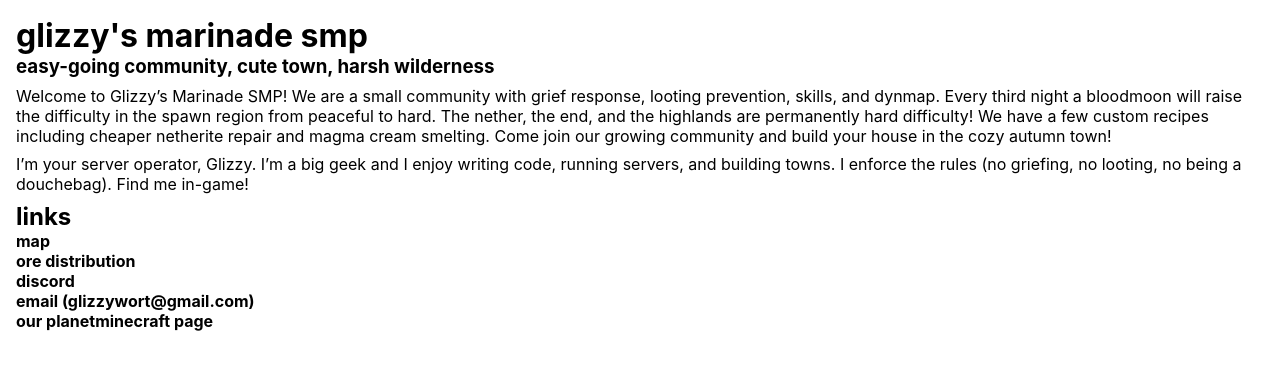
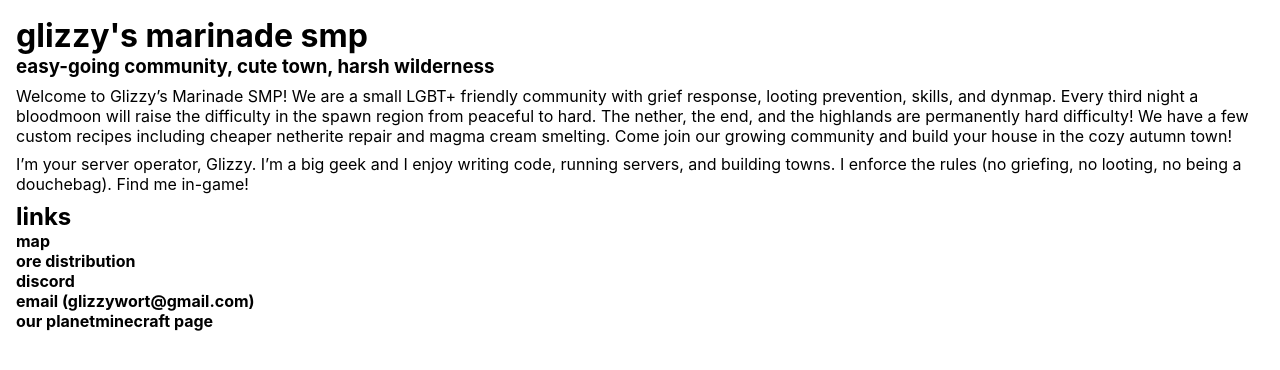
Before and after one commit to bingecraft-net/webapp, a React (Create React App) app in the folder webapp/: page / in a window 1280 px wide. Shown: the top 370 px of the page. Built offline with nearby package versions, Linux system fonts and the light colour scheme.

Commit message:
mention lgbt friendly

```diff
--- a/webapp/src/App.tsx
+++ b/webapp/src/App.tsx
@@ -6,13 +6,14 @@ export default function App() {
       <h1>glizzy's marinade smp</h1>
       <h3>easy-going community, cute town, harsh wilderness</h3>
       <p style={{ margin: '0.5rem 0' }}>
-        Welcome to Glizzy’s Marinade SMP! We are a small community with
-        grief response, looting prevention, skills, and dynmap. Every third
-        night a bloodmoon will raise the difficulty in the spawn region
-        from peaceful to hard. The nether, the end, and the highlands are
-        permanently hard difficulty! We have a few custom recipes including
-        cheaper netherite repair and magma cream smelting. Come join our
-        growing community and build your house in the cozy autumn town!
+        Welcome to Glizzy’s Marinade SMP! We are a small LGBT+ friendly
+        community with grief response, looting prevention, skills, and
+        dynmap. Every third night a bloodmoon will raise the difficulty in
+        the spawn region from peaceful to hard. The nether, the end, and
+        the highlands are permanently hard difficulty! We have a few custom
+        recipes including cheaper netherite repair and magma cream
+        smelting. Come join our growing community and build your house in
+        the cozy autumn town!
       </p>
       <p style={{ margin: '0.5rem 0' }}>
         I’m your server operator, Glizzy. I’m a big geek and I enjoy
```
